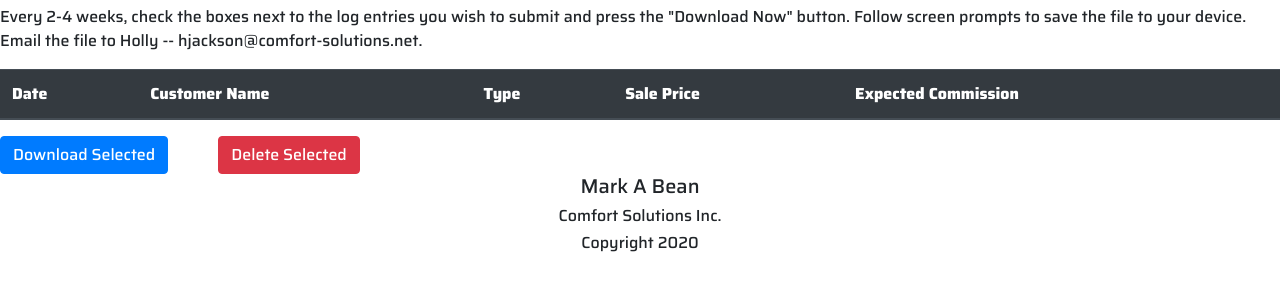
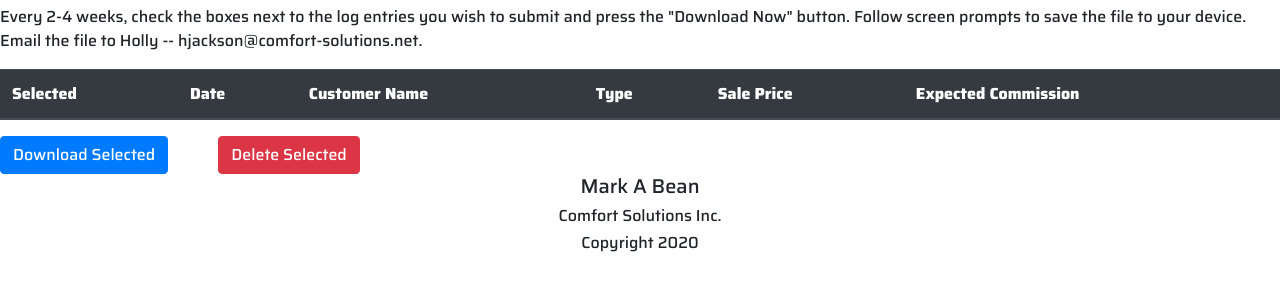
Before and after one commit to Comfort-Solutions/Commission-Log, a plain HTML site: page commissionLogView.html in a window 1280 px wide. Shown: the part 149-440 px from the top of the page. Drawn offline with nearby package versions, Linux system fonts and the light colour scheme.

Commit message:
fixed thead in commissionLogView

```diff
--- a/commissionLogView.html
+++ b/commissionLogView.html
@@ -47,6 +47,7 @@
   <table id="logTable" class="table table-dark">
     <thead>
       <tr>
+        <th scope="col">Selected</th>
         <th scope="col">Date</th>
         <th scope="col">Customer Name</th>
         <th scope="col">Type</th>
```
